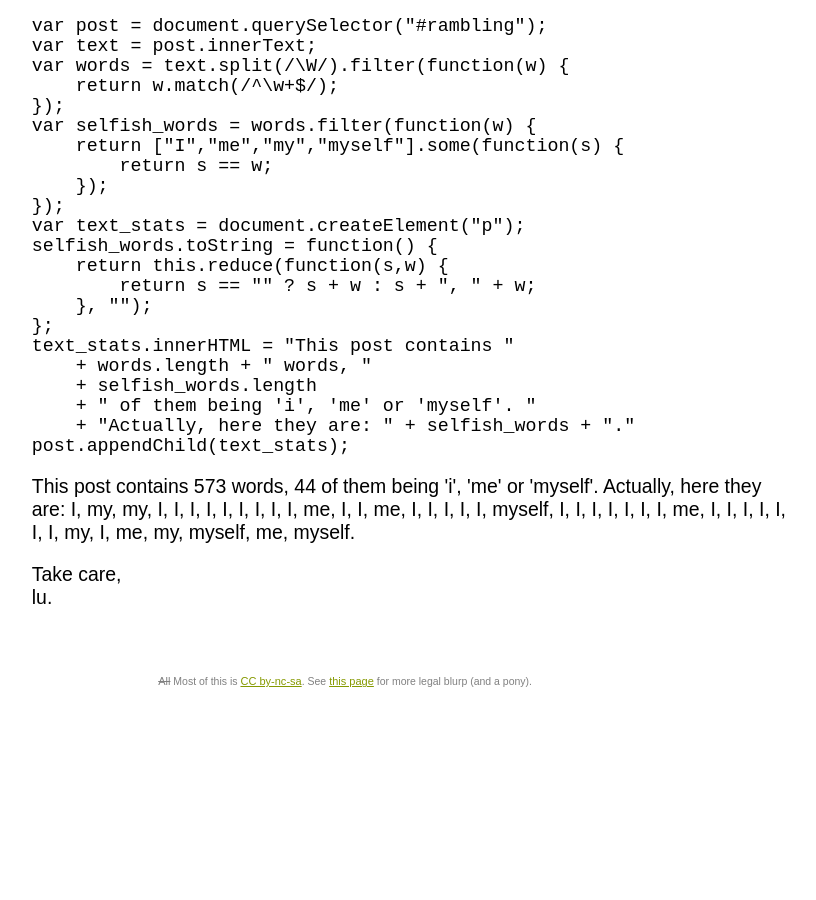
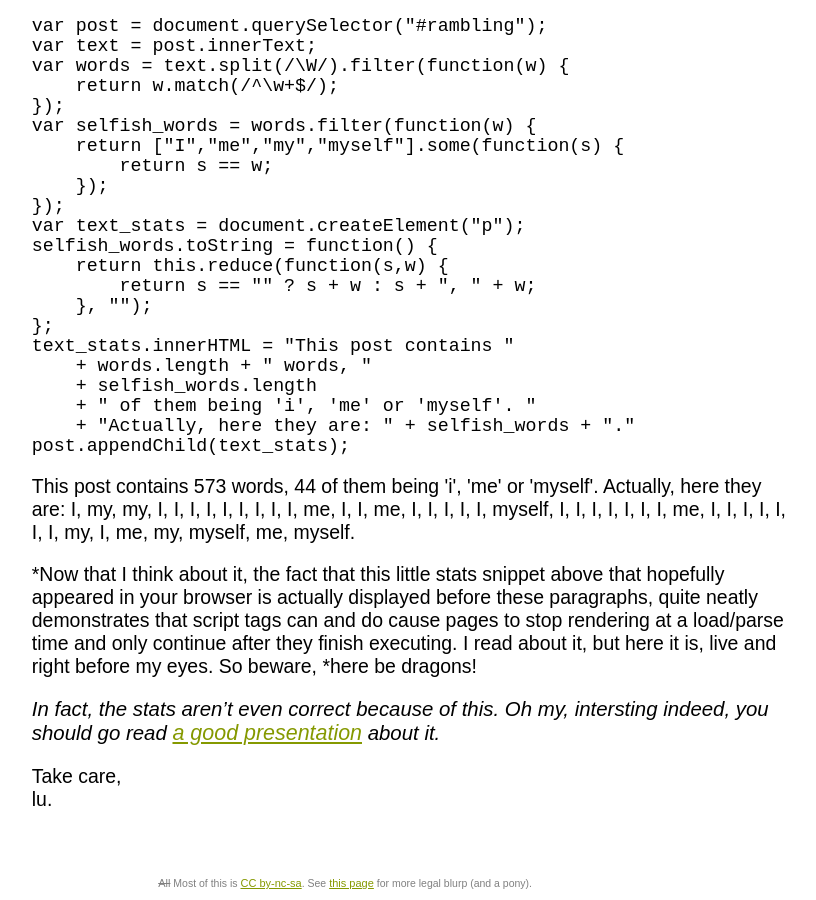
Before and after one commit to heyLu/heylu.github.com, a Jekyll site: the page built from _posts/2013-04-20-self.promises-week-II.md, in a window 1280 px wide and 900 px high, scrolled down 1272 px. Shown: the whole window, without its empty margins (229-1045 px from the left). Built offline with Jekyll 4.4.1, drawn with Linux system fonts in a browser that asks for light colours; some web fonts are replaced; Markdown is read by kramdown in place of the engine named in the settings; before the commit the page ends 1970 px from its top, so only the background shows below that.

Commit message:
Sync script tags mess up things.
In fact, in this particular post they have the positive effect that the
stats are rendered directly after the example, but also the negative
effect that they don't include the complete post, just the nodes in up
to the script tag, which is ... interesting.

When I say, "the stats are incorrect" I am aware that they would be
incorrect anyway, because of MANY THINGS. But still, even if the
"algorithm" were perfect, the stats would still be wrong because they
don't include all the data.

I don't think I should fix the problem for this little script, because
I think it makes a much better example and maybe provokes someone to dig
deeper and discover something new about the pitfalls of HTML rendering.

A "solution" that provides both the correct (see above) stats and
demonstrates synchronous execution of script tags could be the ability
to execute that snippet again and probably overwrite the message. But
not now.

Whew, that's almost a post by itself. I should gather stats about the
length of my commit messages, too. :)

See you.

```diff
--- a/_posts/2013-04-20-self.promises-week-II.md
+++ b/_posts/2013-04-20-self.promises-week-II.md
@@ -90,6 +90,17 @@ var stats_code = code_snippets[code_snippets.length - 1];
 eval(stats_code.innerText);
 </script>
 
+*Now that I think about it, the fact that this little stats snippet above
+that hopefully appeared in your browser is actually displayed before
+these paragraphs, quite neatly demonstrates that script tags can and do
+cause pages to stop rendering at a load/parse time and only continue after
+they finish executing. I read about it, but here it is, live and right
+before my eyes. So beware, *here be dragons!
+
+*In fact, the stats aren't even correct because of this. Oh my,
+intersting indeed, you should go read [a good presentation][web-fast]
+about it.*
+
 Take care, <br /><!-- sorry -->
   lu.
 
```
Also changed, not shown: other parts of _posts/2013-04-20-self.promises-week-II.md (+1 -0 lines).
